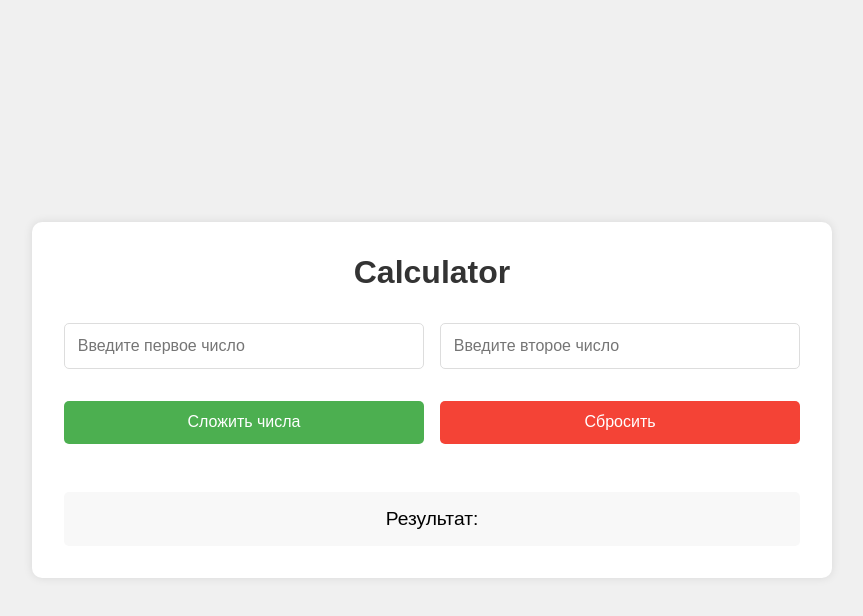
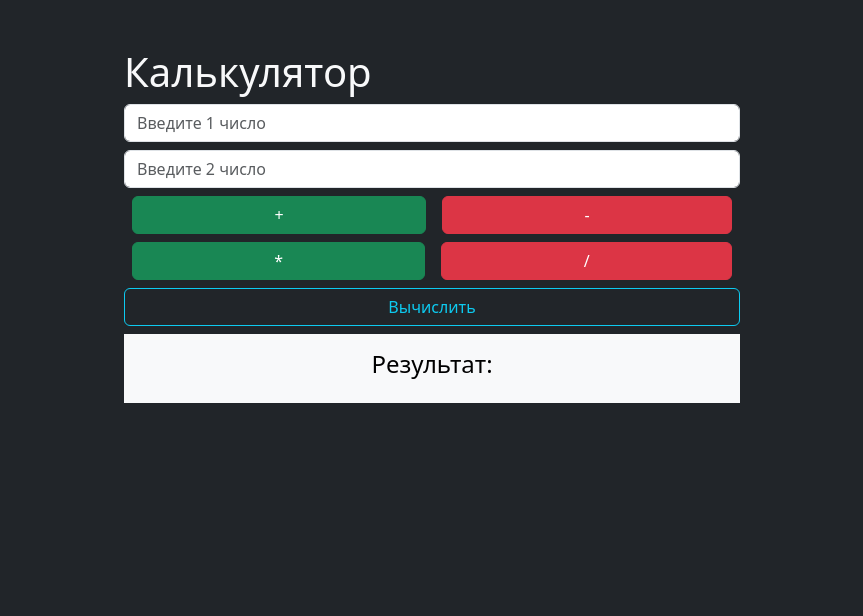
Before and after one commit to khimxzxc/1esep, a plain HTML site: page index.html in a window 1280 px wide. Shown: the whole page, without its empty margins (208-1071 px from the left). Drawn offline with nearby package versions, Linux system fonts and the light colour scheme.

Commit message:
Add files via upload

```diff
--- a/app.js
+++ b/app.js
@@ -1,40 +1,20 @@
-function isPrime(num) {
-    if (num <= 1) return false;
-    for (let i = 2; i <= Math.sqrt(num); i++) {
-        if (num % i === 0) return false;
-    }
-    return true;
-}
+let calculator = '+'
 
-function calculateSum() {
-    const num1 = parseInt(document.getElementById('number1').value);
-    const num2 = parseInt(document.getElementById('number2').value);
+document.getElementById('plus').onclick = () => calculator = '+'
+document.getElementById('minus').onclick = () => calculator = '-'
+document.getElementById('multiplication').onclick = () => calculator = '*'
+document.getElementById('division').onclick = () => calculator = '/'
 
-    if (!isPrime(num1) || !isPrime(num2)) {
-        document.getElementById('result').innerHTML =
-            'Ошибка: оба числа должны быть простыми!';
-        return;
+document.getElementById('submit').onclick = () => {
+    const num1 = Number(input1.value)
+    const num2 = Number(input2.value)
+
+    const operations = {
+        '+': (num1, num2) => num1 + num2,
+        '-': (num1, num2) => num1 - num2,
+        '*': (num1,num2) => num1 * num2,
+        '/': (num1, num2) => num1 / num2
     }
 
-    const sum = num1 + num2;
-
-    document.getElementById('result').innerHTML =
-        `Результат: ${num1} + ${num2} = ${sum}`;
+    document.getElementById('result').textContent = operations[calculator](num1, num2)
 }
-
-//функция для сброса калькулятора
-function resetCalculator() {
-    // Очищаем поля ввода
-    document.getElementById('number1').value = '';
-    document.getElementById('number2').value = '';
-    // Сбрасываем результат
-    document.getElementById('result').innerHTML = 'Результат: ';
-}
-
-document.getElementById('number1').addEventListener('input', function() {
-    if (this.value < 0) this.value = 0;
-});
-
-document.getElementById('number2').addEventListener('input', function() {
-    if (this.value < 0) this.value = 0;
-});
--- a/index.html
+++ b/index.html
@@ -1,23 +1,57 @@
 <!DOCTYPE html>
-<html lang="ru">
-<head>
-    <meta charset="UTF-8">
-    <meta name="viewport" content="width=device-width, initial-scale=1.0">
+<html lang="en">
+  <head>
+    <meta charset="UTF-8" />
+    <meta http-equiv="X-UA-Compatible" content="IE=edge" />
+    <meta name="viewport" content="width=device-width, initial-scale=1.0" />
     <link rel="stylesheet" href="style.css">
-    <script src="app.js"></script>
-    <title>Calculator</title>
+    <link
+      rel="shortcut icon"
+      href="https://result.school/logo-result.school.png"
+    />
+    <link
+      href="https://cdn.jsdelivr.net/npm/bootstrap@5.3.0-alpha3/dist/css/bootstrap.min.css"
+      rel="stylesheet"
+      integrity="sha384-KK94CHFLLe+nY2dmCWGMq91rCGa5gtU4mk92HdvYe+M/SXH301p5ILy+dN9+nJOZ"
+      crossorigin="anonymous"
+    />
+    <title>01 esep</title>
+    <script src="app.js" defer></script>
+  </head>
+  <body class="bg-dark text-light">
+    <div class="container w-50 pt-5">
+      <h1>Калькулятор</h1>
+      <input
+        type="number"
+        class="form-control mb-2"
+        placeholder="Введите 1 число"
+        id="input1"
 
-</head>
-<body>
-    <div class="calculator">
-        <h1>Calculator</h1>
-        <input type="number" id="number1" placeholder="Введите первое число" required>
-        <input type="number" id="number2" placeholder="Введите второе число" required>
-        <div class="button-group">
-            <button class="calculate-btn" onclick="calculateSum()">Сложить числа</button>
-            <button class="reset-btn" onclick="resetCalculator()">Сбросить</button>
-        </div>
-        <div id="result">Результат: </div>
+      />
+      <input
+        type="number"
+        class="form-control mb-2"
+        placeholder="Введите 2 число"
+        id="input2"
+
+      />
+      <div class="d-flex mb-2">
+        <button class="btn btn-success flex-grow-1 mx-2" id="plus">+</button>
+        <button class="btn btn-danger flex-grow-1 mx-2" id="minus">-</button>
+      </div>
+      <div class="d-flex mb-2">
+        <button class="btn btn-success flex-grow-1 mx-2" id="multiplication">*</button>
+        <button class="btn btn-danger flex-grow-1 mx-2" id="division">/</button>
+      </div>
+      <button class="btn btn-outline-info w-100 mb-2" id="submit">
+        Вычислить
+      </button>
+
+      <div class="text-bg-light p-3 text-center">
+        <h4>Результат:</h4>
+        <p id="result" class="mb-0"></p>
+      </div>
     </div>
-</body>
+
+  </body>
 </html>
--- a/style.css
+++ b/style.css
@@ -3,100 +3,3 @@
     padding: 0;
     box-sizing: border-box;
 }
-
-body {
-    font-family: Arial, sans-serif;
-    display: flex;
-    justify-content: center;
-    align-items: center;
-    min-height: 100vh;
-    background-color: #f0f0f0;
-}
-
-.calculator {
-    background-color: white;
-    padding: 2rem;
-    border-radius: 10px;
-    box-shadow: 0 0 10px rgba(0,0,0,0.1);
-    width: 90%;
-    max-width: 400px;
-}
-
-h1 {
-    text-align: center;
-    margin-bottom: 1.5rem;
-    color: #333;
-}
-
-input {
-    width: 100%;
-    padding: 0.8rem;
-    margin-bottom: 1rem;
-    border: 1px solid #ddd;
-    border-radius: 5px;
-    font-size: 1rem;
-}
-
-.button-group {
-    display: grid;
-    grid-template-columns: 1fr 1fr;
-    gap: 1rem;
-    margin-bottom: 1rem;
-}
-
-button {
-    padding: 0.8rem;
-    border: none;
-    border-radius: 5px;
-    cursor: pointer;
-    font-size: 1rem;
-    transition: background-color 0.3s;
-    color: white;
-}
-
-.calculate-btn {
-    background-color: #4CAF50;
-}
-
-.calculate-btn:hover {
-    background-color: #45a049;
-}
-
-.reset-btn {
-    background-color: #f44336;
-}
-
-.reset-btn:hover {
-    background-color: #da190b;
-}
-
-#result {
-    margin-top: 1rem;
-    padding: 1rem;
-    background-color: #f8f8f8;
-    border-radius: 5px;
-    text-align: center;
-    font-size: 1.2rem;
-}
-
-@media (orientation: landscape) {
-    .calculator {
-        display: grid;
-        grid-template-columns: 1fr 1fr;
-        gap: 1rem;
-        max-width: 800px;
-    }
-
-    h1 {
-        grid-column: 1 / -1;
-        margin-bottom: 1rem;
-    }
-
-    .button-group {
-        grid-column: 1 / -1;
-    }
-
-    #result {
-        grid-column: 1 / -1;
-    }
-}
```
